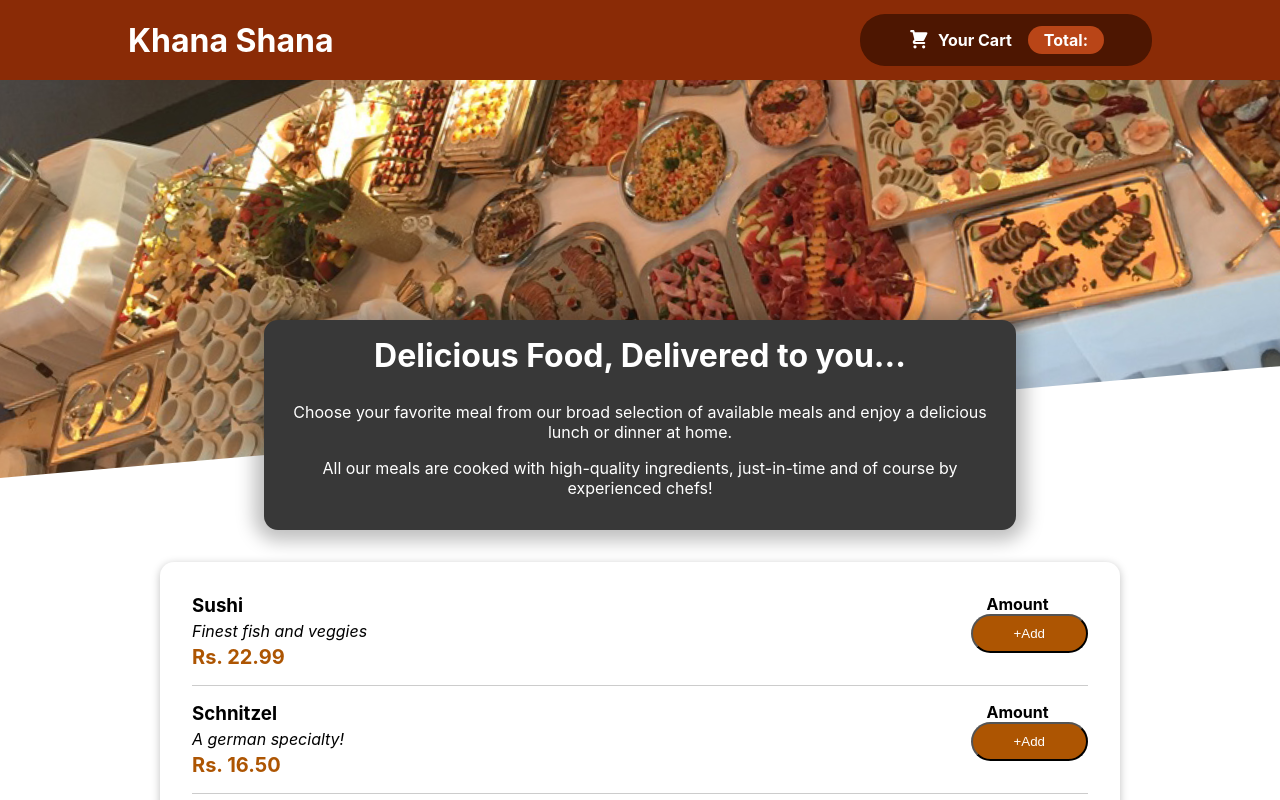
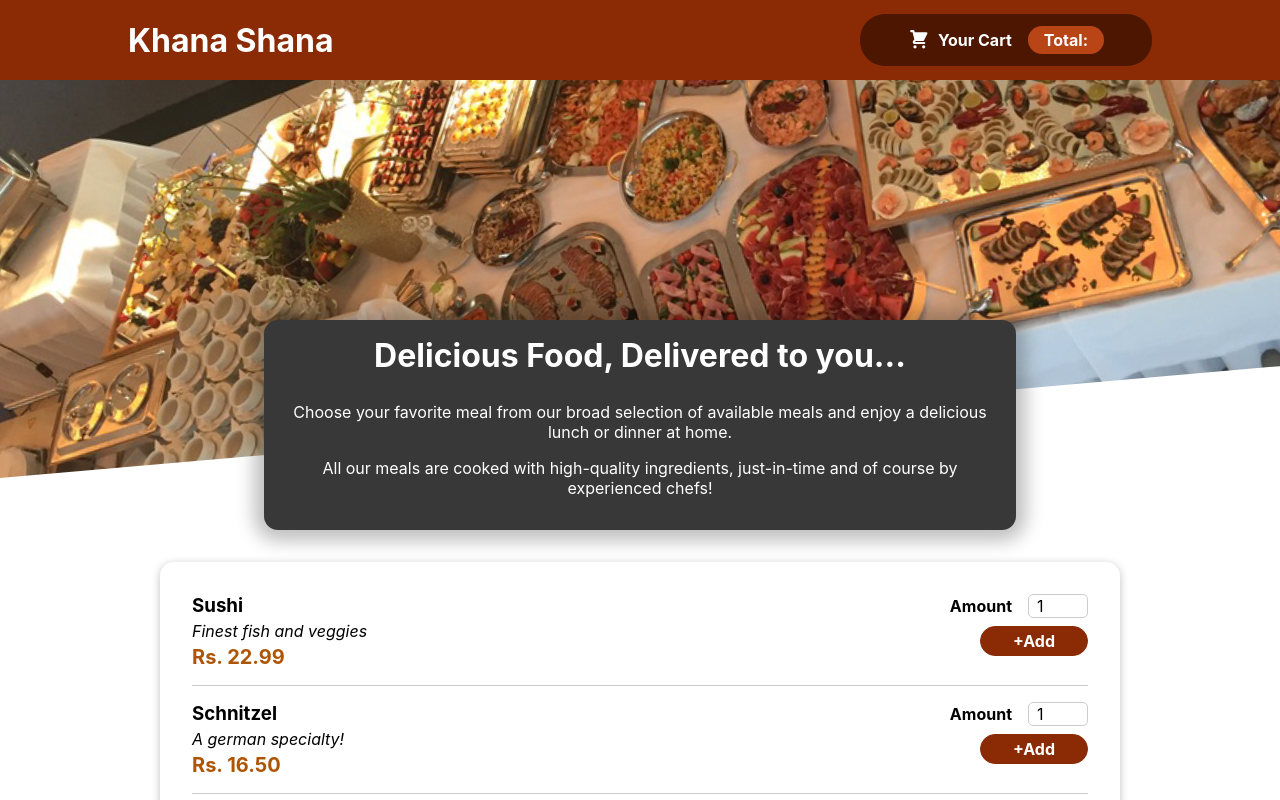
Before and after one commit to Skamilya27/Restaurant-app-react, a React (Create React App) app: page / in a window 1280 px wide. Shown: the top 800 px of the page. Built offline with nearby package versions, Linux system fonts and the light colour scheme.

Commit message:
created add to cart button

```diff
--- a/src/components/Meals/MealItem/MealItem.js
+++ b/src/components/Meals/MealItem/MealItem.js
@@ -1,5 +1,6 @@
 import React from "react";
 import classes from './MealItem.module.css'
+import MealItemForm from "./MealItemForm";
 
 function MealItem(props) {
   const price = `Rs. ${props.price.toFixed(2)}`;
@@ -12,8 +13,7 @@
         <div className={classes.price}>{price}</div>
       </div>
       <div>
-        <div className={classes.amt}>Amount</div>
-        <button className={classes.cartBtn}>+Add</button>
+        <MealItemForm />
       </div>
     </li>
   );
--- a/src/components/Meals/MealItem/MealItemForm.js
+++ b/src/components/Meals/MealItem/MealItemForm.js
@@ -0,0 +1,24 @@
+import React from "react";
+import classes from "./MealItemForm.module.css";
+import Input from "../../UI/Input";
+
+function MealItemForm(props) {
+  return (
+    <form className={classes.form}>
+      <Input
+        label="Amount"
+        input={{
+          id: "amount",
+          type: "number",
+          min: "1",
+          max: "5",
+          step: "1",
+          defaultValue: "1",
+        }}
+      />
+      <button>+Add</button>
+    </form>
+  );
+}
+
+export default MealItemForm;
--- /dev/null
+++ b/src/components/Meals/MealItem/MealItemForm.module.css
@@ -0,0 +1,20 @@
+.form {
+    text-align: right;
+  }
+
+  .form button {
+    font: inherit;
+    cursor: pointer;
+    background-color: #8a2b06;
+    border: 1px solid #8a2b06;
+    color: white;
+    padding: 0.25rem 2rem;
+    border-radius: 20px;
+    font-weight: bold;
+  }
+
+  .form button:hover,
+  .form button:active {
+    background-color: #641e03;
+    border-color: #641e03;
+  }
--- /dev/null
+++ b/src/components/UI/Input.js
@@ -0,0 +1,14 @@
+import React from 'react'
+import classes from './Input.module.css'
+
+function Input(props) {
+  return (
+    <div className={classes.input}>
+        <label htmlFor={props.input.id}>{props.label}</label>
+        <input {...props.input} />
+
+    </div>
+  )
+}
+
+export default Input
--- /dev/null
+++ b/src/components/UI/Input.module.css
@@ -0,0 +1,18 @@
+.input {
+    display: flex;
+    align-items: center;
+    margin-bottom: 0.5rem;
+  }
+
+  .input label {
+    font-weight: bold;
+    margin-right: 1rem;
+  }
+
+  .input input {
+    width: 3rem;
+    border-radius: 5px;
+    border: 1px solid #ccc;
+    font: inherit;
+    padding-left: 0.5rem;
+  }
```
